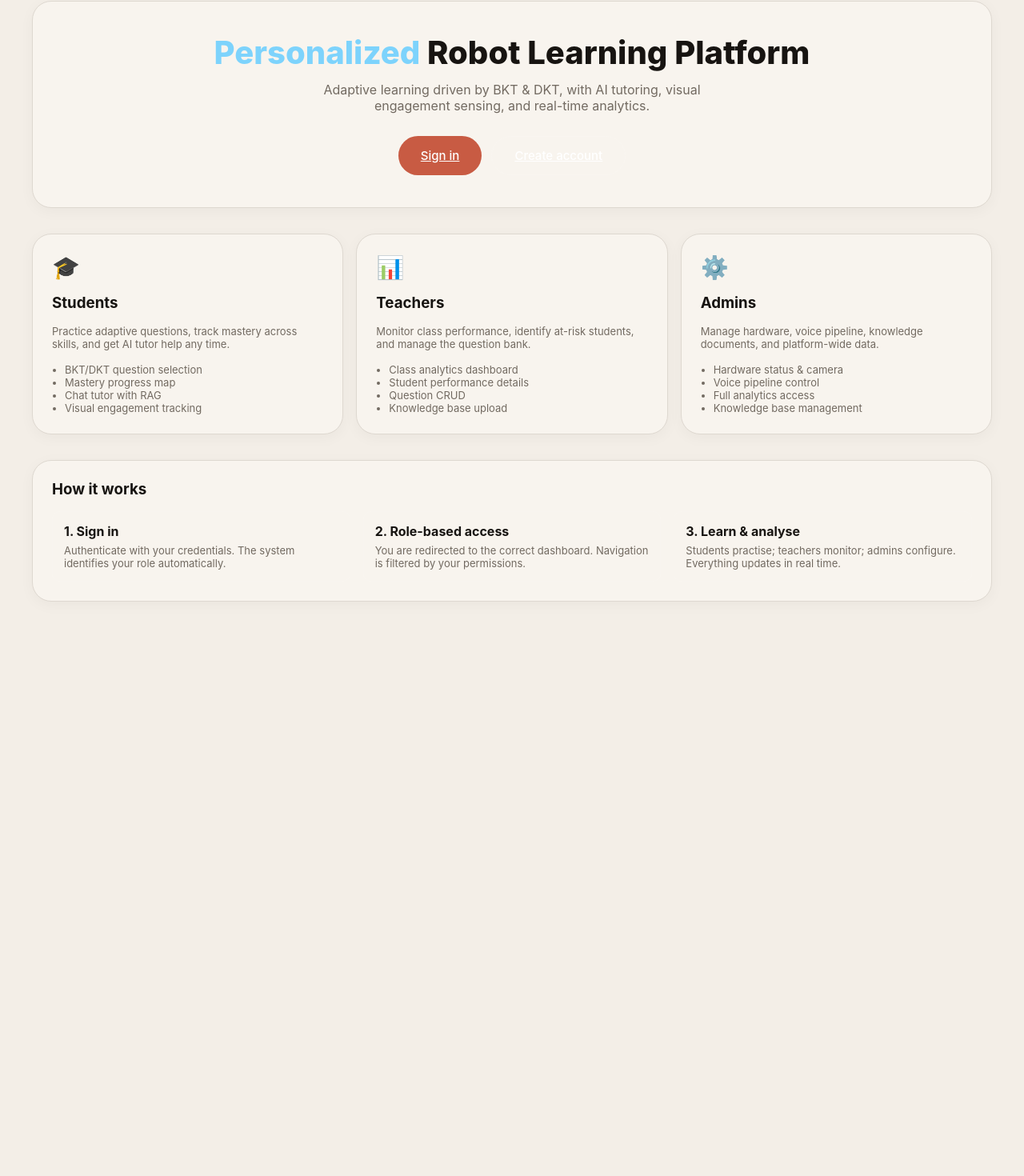
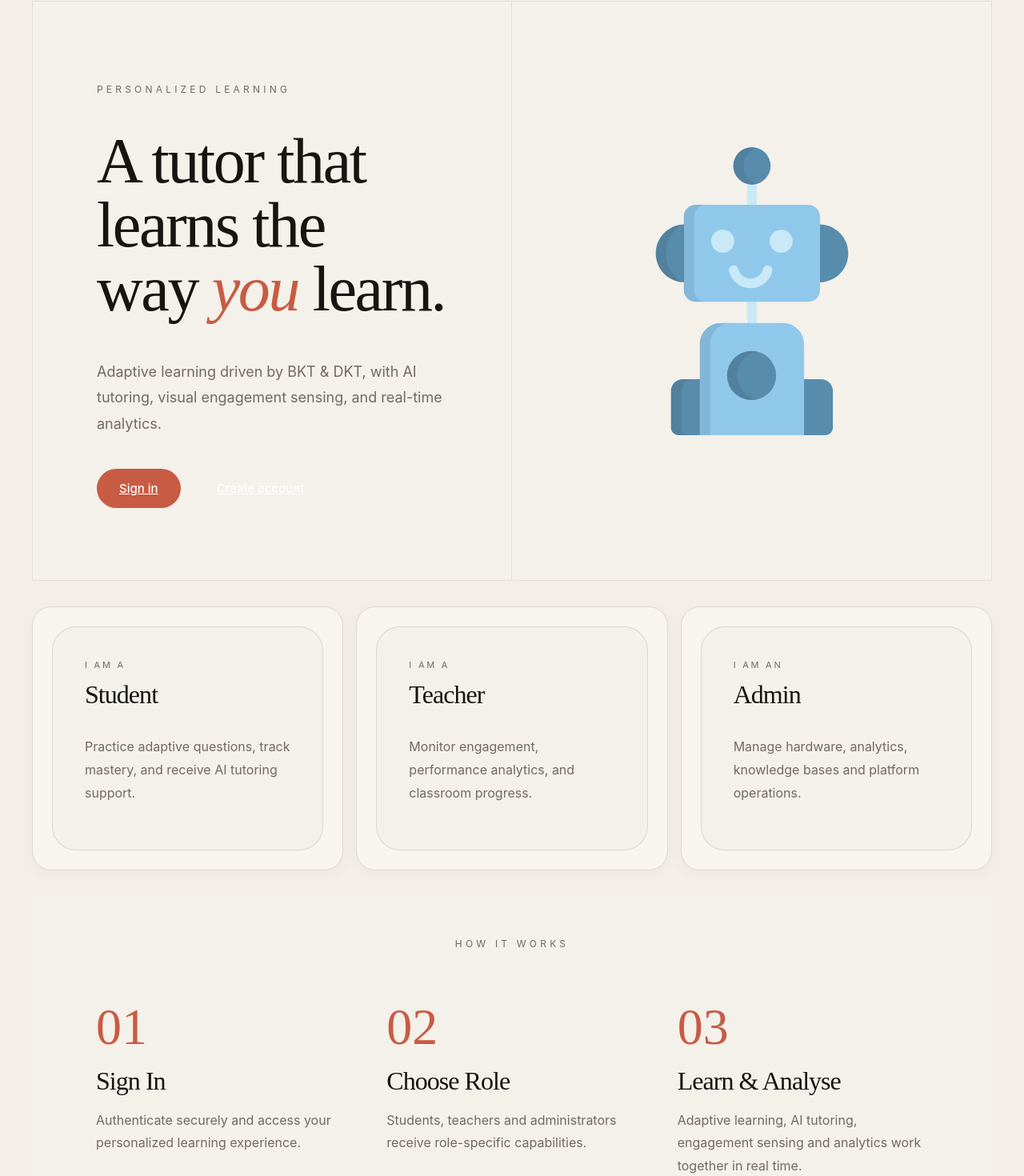
Before and after one commit to SahanMihikalpa/frontend-robot-, a Next.js app: page / in a window 1280 px wide. Shown: the part 123-1593 px from the top of the page at 80% size. Before the commit the page ends 915 px from the top, so only its background shows below. Built offline with nearby package versions, Linux system fonts and the light colour scheme; no server answers.

Commit message:
Landing page restructured

```diff
--- a/pages/index.tsx
+++ b/pages/index.tsx
@@ -1,6 +1,7 @@
 import Link from 'next/link'
 import { useEffect, useState } from 'react'
 import { getAuthTokenFromStorage, getStoredUser, getRoleHome } from '../lib/session'
+import Image from 'next/image'
 
 export default function Home() {
   const [authed, setAuthed] = useState(false)
@@ -18,77 +19,377 @@ export default function Home() {
   return (
     <div className="stack" style={{ gap: 32 }}>
       {/* Hero */}
-      <section className="card" style={{ padding: '40px 32px', textAlign: 'center' }}>
-        <h1 style={{ margin: '0 0 12px', fontSize: 'clamp(24px, 4vw, 40px)', fontWeight: 800, lineHeight: 1.2 }}>
-          <span style={{ color: '#7dd3fc' }}>Personalized</span> Robot Learning Platform
+
+      <section
+        style={{
+          minHeight: 'calc(100vh - 90px)',
+          display: 'grid',
+          gridTemplateColumns: '1fr 1fr',
+          border: '1px solid rgba(114,106,97,0.12)',
+          background: '#F4F0EA',
+          overflow: 'hidden'
+        }}
+      >
+        {/* LEFT PANEL */}
+
+        <div
+          style={{
+            padding: '90px 80px',
+            borderRight: '1px solid rgba(114,106,97,0.12)',
+            display: 'flex',
+            flexDirection: 'column',
+            justifyContent: 'center'
+          }}
+        >
+          <p
+            style={{
+              letterSpacing: '.35em',
+              textTransform: 'uppercase',
+              fontSize: 12,
+              color: '#726A61'
+            }}
+          >
+            Personalized Learning
+          </p>
+
+          <h1
+            className="editorial-title"
+            style={{
+              fontSize: '5rem',
+              lineHeight: '1',
+              marginTop: 30,
+              marginBottom: 30,
+              fontWeight: 500,
+              color: '#171411'
+            }}
+          >
+            A tutor that
+            <br />
+            learns the
+            <br />
+            way{' '}
+            <span
+              style={{
+                color: '#C85B43',
+                fontStyle: 'italic'
+              }}
+            >
+              you
+            </span>{' '}
+            learn.
           </h1>
-        <p className="meta" style={{ maxWidth: 520, margin: '0 auto 28px', fontSize: 16 }}>
-          Adaptive learning driven by BKT & DKT, with AI tutoring, visual engagement sensing, and real-time analytics.
+
+          <p
+            style={{
+              maxWidth: 550,
+              color: '#726A61',
+              lineHeight: 1.8,
+              fontSize: 18,
+              marginBottom: 40
+            }}
+          >
+            Adaptive learning driven by BKT & DKT, with AI tutoring,
+            visual engagement sensing, and real-time analytics.
           </p>
-        <div style={{ display: 'flex', gap: 12, justifyContent: 'center', flexWrap: 'wrap' }}>
+
+          <div
+            style={{
+              display: 'flex',
+              gap: 16,
+              flexWrap: 'wrap'
+            }}
+          >
             {authed ? (
-            <Link href={dashboardHref} className="btn">Go to my dashboard</Link>
+              <Link href={dashboardHref} className="btn">
+                Go to my dashboard
+              </Link>
             ) : (
               <>
-              <Link href="/login" className="btn">Sign in</Link>
-              <Link href="/register" className="btn secondary">Create account</Link>
+                <Link href="/login" className="btn">
+                  Sign in
+                </Link>
+
+                <Link href="/register" className="btn secondary">
+                  Create account
+                </Link>
               </>
             )}
+          </div>
+        </div>
+
+        {/* RIGHT PANEL */}
+
+        <div
+          style={{
+            display: 'flex',
+            justifyContent: 'center',
+            alignItems: 'center',
+            position: 'relative'
+          }}
+        >
+          <Image
+            src="/Hero.svg"
+            alt="Atlas Robot"
+            width={360}
+            height={360}
+          />
         </div>
       </section>
 
       {/* Role cards */}
       <div className="grid-three">
         <div className="card stack">
-          <div style={{ fontSize: 28 }}>🎓</div>
-          <h3 style={{ margin: 0 }}>Students</h3>
-          <p className="meta">Practice adaptive questions, track mastery across skills, and get AI tutor help any time.</p>
-          <ul className="meta" style={{ paddingLeft: 16, margin: 0 }}>
-            <li>BKT/DKT question selection</li>
-            <li>Mastery progress map</li>
-            <li>Chat tutor with RAG</li>
-            <li>Visual engagement tracking</li>
-          </ul>
+          <div
+            style={{
+              border: '1px solid rgba(114,106,97,.18)',
+              borderRadius: 30,
+              padding: 40,
+              background: '#F4F0EA'
+            }}
+          >
+            <div
+              style={{
+                fontSize: 11,
+                letterSpacing: '.25em',
+                textTransform: 'uppercase',
+                color: '#726A61'
+              }}
+            >
+              I AM A
+            </div>
+
+            <h3
+              className="editorial-title"
+              style={{
+                marginTop: 12,
+                fontSize: '2rem'
+              }}
+            >
+              Student
+            </h3>
+
+            <p
+              style={{
+                color: '#726A61',
+                lineHeight: 1.8
+              }}
+            >
+              Practice adaptive questions, track mastery,
+              and receive AI tutoring support.
+            </p>
+          </div>
         </div>
         <div className="card stack">
-          <div style={{ fontSize: 28 }}>📊</div>
-          <h3 style={{ margin: 0 }}>Teachers</h3>
-          <p className="meta">Monitor class performance, identify at-risk students, and manage the question bank.</p>
-          <ul className="meta" style={{ paddingLeft: 16, margin: 0 }}>
-            <li>Class analytics dashboard</li>
-            <li>Student performance details</li>
-            <li>Question CRUD</li>
-            <li>Knowledge base upload</li>
-          </ul>
+          <div
+            style={{
+              border: '1px solid rgba(114,106,97,.18)',
+              borderRadius: 30,
+              padding: 40,
+              background: '#F4F0EA'
+            }}
+          >
+            <div
+              style={{
+                fontSize: 11,
+                letterSpacing: '.25em',
+                textTransform: 'uppercase',
+                color: '#726A61'
+              }}
+            >
+              I AM A
+            </div>
+
+            <h3
+              className="editorial-title"
+              style={{
+                marginTop: 12,
+                fontSize: '2rem'
+              }}
+            >
+              Teacher
+            </h3>
+
+            <p
+              style={{
+                color: '#726A61',
+                lineHeight: 1.8
+              }}
+            >
+              Monitor engagement, performance analytics,
+              and classroom progress.
+            </p>
+          </div>
         </div>
         <div className="card stack">
-          <div style={{ fontSize: 28 }}>⚙️</div>
-          <h3 style={{ margin: 0 }}>Admins</h3>
-          <p className="meta">Manage hardware, voice pipeline, knowledge documents, and platform-wide data.</p>
-          <ul className="meta" style={{ paddingLeft: 16, margin: 0 }}>
-            <li>Hardware status & camera</li>
-            <li>Voice pipeline control</li>
-            <li>Full analytics access</li>
-            <li>Knowledge base management</li>
-          </ul>
+          <div
+            style={{
+              border: '1px solid rgba(114,106,97,.18)',
+              borderRadius: 30,
+              padding: 40,
+              background: '#F4F0EA'
+            }}
+          >
+            <div
+              style={{
+                fontSize: 11,
+                letterSpacing: '.25em',
+                textTransform: 'uppercase',
+                color: '#726A61'
+              }}
+            >
+              I AM AN
+            </div>
+
+            <h3
+              className="editorial-title"
+              style={{
+                marginTop: 12,
+                fontSize: '2rem'
+              }}
+            >
+              Admin
+            </h3>
+
+            <p
+              style={{
+                color: '#726A61',
+                lineHeight: 1.8
+              }}
+            >
+              Manage hardware, analytics,
+              knowledge bases and platform operations.
+            </p>
+          </div>
         </div>
       </div>
 
-      {/* How it works */}
-      <section className="card stack">
-        <h3 style={{ margin: 0 }}>How it works</h3>
-        <div className="grid-three">
-          <div className="list-item">
-            <strong>1. Sign in</strong>
-            <p className="meta" style={{ marginTop: 6 }}>Authenticate with your credentials. The system identifies your role automatically.</p>
+      {/* How It Works */}
+      <section
+        style={{
+          padding: '40px 80px 120px',
+          background: '#F4F0EA'
+        }}
+      >
+        <p
+          style={{
+            letterSpacing: '.35em',
+            textTransform: 'uppercase',
+            fontSize: 12,
+            color: '#726A61',
+            textAlign: 'center'
+          }}
+        >
+          How It Works
+        </p>
+
+        <div
+          style={{
+            display: 'grid',
+            gridTemplateColumns: 'repeat(3,1fr)',
+            gap: 50,
+            marginTop: 60
+          }}
+        >
+          {/* Step 01 */}
+
+          <div>
+            <div
+              style={{
+                fontSize: 64,
+                color: '#C85B43',
+                fontFamily: 'serif'
+              }}
+            >
+              01
             </div>
-          <div className="list-item">
-            <strong>2. Role-based access</strong>
-            <p className="meta" style={{ marginTop: 6 }}>You are redirected to the correct dashboard. Navigation is filtered by your permissions.</p>
+
+            <h3
+              className="editorial-title"
+              style={{
+                marginTop: 12,
+                marginBottom: 16,
+                fontSize: '2rem'
+              }}
+            >
+              Sign In
+            </h3>
+
+            <p
+              style={{
+                color: '#726A61',
+                lineHeight: 1.8
+              }}
+            >
+              Authenticate securely and access your personalized learning experience.
+            </p>
           </div>
-          <div className="list-item">
-            <strong>3. Learn & analyse</strong>
-            <p className="meta" style={{ marginTop: 6 }}>Students practise; teachers monitor; admins configure. Everything updates in real time.</p>
+
+          {/* Step 02 */}
+
+          <div>
+            <div
+              style={{
+                fontSize: 64,
+                color: '#C85B43',
+                fontFamily: 'serif'
+              }}
+            >
+              02
+            </div>
+
+            <h3
+              className="editorial-title"
+              style={{
+                marginTop: 12,
+                marginBottom: 16,
+                fontSize: '2rem'
+              }}
+            >
+              Choose Role
+            </h3>
+
+            <p
+              style={{
+                color: '#726A61',
+                lineHeight: 1.8
+              }}
+            >
+              Students, teachers and administrators receive role-specific capabilities.
+            </p>
+          </div>
+
+          {/* Step 03 */}
+
+          <div>
+            <div
+              style={{
+                fontSize: 64,
+                color: '#C85B43',
+                fontFamily: 'serif'
+              }}
+            >
+              03
+            </div>
+
+            <h3
+              className="editorial-title"
+              style={{
+                marginTop: 12,
+                marginBottom: 16,
+                fontSize: '2rem'
+              }}
+            >
+              Learn & Analyse
+            </h3>
+
+            <p
+              style={{
+                color: '#726A61',
+                lineHeight: 1.8
+              }}
+            >
+              Adaptive learning, AI tutoring, engagement sensing and analytics work together in real time.
+            </p>
           </div>
         </div>
       </section>
```
Also changed, not shown: public/Hero.svg (added). Lines whose indentation alone changed are shown as unchanged.
